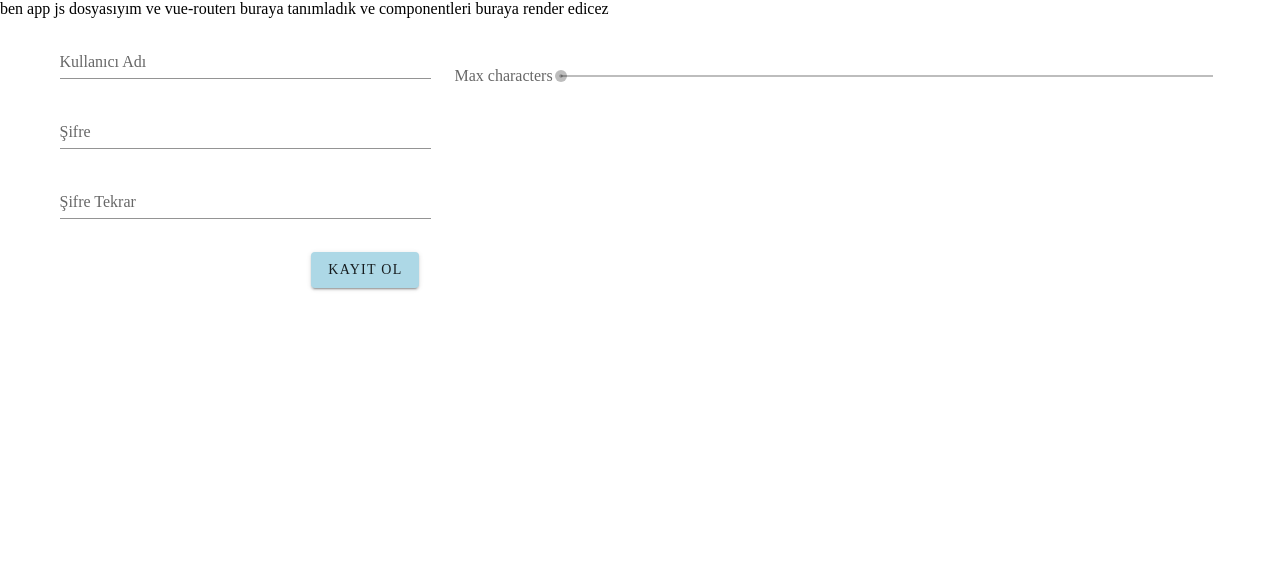
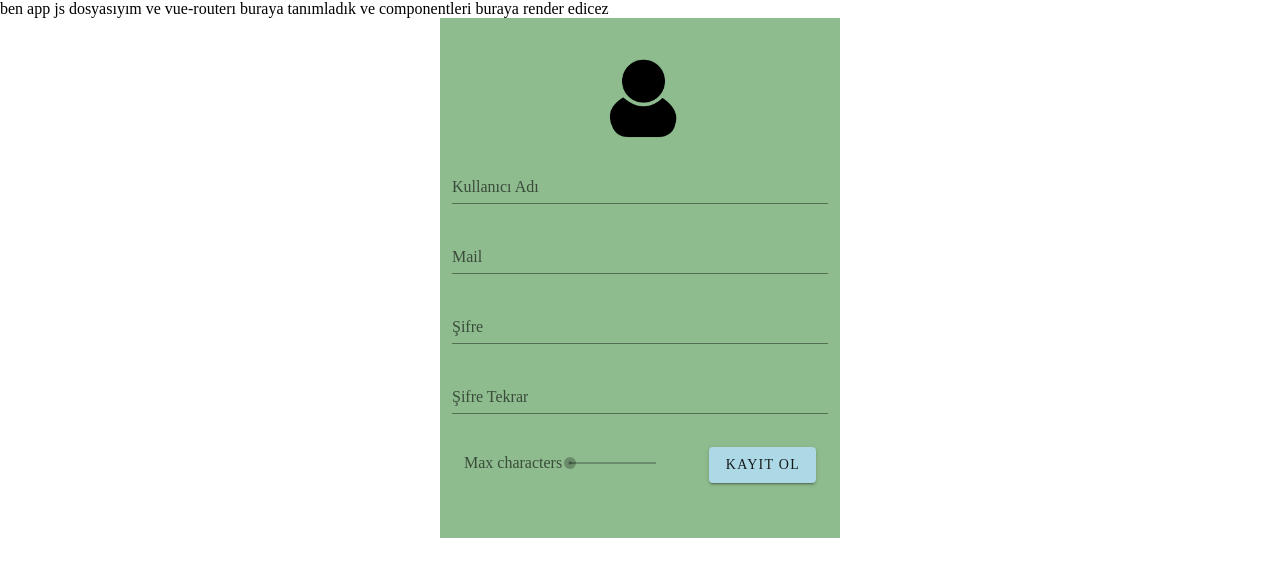
Before and after one commit to sanverakif/vue-register-app, a Vue app: page /KayitSayfasi in a window 1280 px wide. Shown: the top 576 px of the page. Built offline with nearby package versions, Linux system fonts and the light colour scheme.

Commit message:
register validator works

```diff
--- a/public/index.html
+++ b/public/index.html
@@ -1,19 +1,29 @@
 <!DOCTYPE html>
 <html lang="en">
-  <head>
+
+<head>
     <meta charset="utf-8">
     <meta http-equiv="X-UA-Compatible" content="IE=edge">
     <meta name="viewport" content="width=device-width,initial-scale=1.0">
     <link rel="icon" href="<%= BASE_URL %>favicon.ico">
-    <title><%= htmlWebpackPlugin.options.title %></title>
+    <title>
+        <%= htmlWebpackPlugin.options.title %>
+    </title>
     <link rel="stylesheet" href="https://fonts.googleapis.com/css?family=Roboto:100,300,400,500,700,900">
     <link rel="stylesheet" href="https://cdn.jsdelivr.net/npm/@mdi/font@latest/css/materialdesignicons.min.css">
-  </head>
-  <body>
+
+    <!-- <link href="https://cdnjs.cloudflare.com/ajax/libs/font-awesome/6.0.0/css/all.min.css" rel="stylesheet" />
+    <link href="https://fonts.googleapis.com/css?family=Roboto:300,400,500,700&display=swap" rel="stylesheet" />
+    <link href="https://cdnjs.cloudflare.com/ajax/libs/mdb-ui-kit/4.1.0/mdb.min.css" rel="stylesheet" /> -->
+
+</head>
+
+<body>
     <noscript>
       <strong>We're sorry but <%= htmlWebpackPlugin.options.title %> doesn't work properly without JavaScript enabled. Please enable it to continue.</strong>
     </noscript>
     <div id="app"></div>
     <!-- built files will be auto injected -->
-  </body>
+</body>
+
 </html>
--- a/src/views/KayitSayfasi.vue
+++ b/src/views/KayitSayfasi.vue
@@ -1,4 +1,7 @@
 <template>
+  <div class="mainDiv">
+    <br /><br />
+    <div><img class="center" src="../assets/userIcon.png" /></div>
     <v-container>
       <v-row justify="space-between">
         <v-col>
@@ -7,34 +10,59 @@
             <!--değer girişleri için gereken inputlar-->
             <v-text-field
               label="Kullanıcı Adı"
+              placeholder="abcd123"
               id="kullaniciAdi"
               v-model="kullaniciAdi"
             ></v-text-field>
 
+            <!--İnputa girişin sağlanması için belirtilen şekilde girilmelidir ve bunun geçerli olması için ise required değerini kullanmamız gerekmektedir
+
+
+            -->
+
+            <v-text-field
+              v-model="mail"
+              label="Mail"
+              placeholder="sa@gmail.com"
+              id="mail"
+              :rules="mailRules"
+              required
+            >
+            </v-text-field>
+
             <!--sifre aynı olmalı-karakter kontrolu- 1 büyük 1 küçük dahil en az 8 karakter-şifre güçlüğü belirlenicek.-->
-          <v-text-field label="Şifre" v-model="sifre"> </v-text-field>
+            <v-text-field label="Şifre" placeholder="Ankara" v-model="sifre">
+            </v-text-field>
             <v-text-field
               label="Şifre Tekrar"
+              placeholder="Ankara"
               v-model="sifreTekrar"
             ></v-text-field>
-
             <v-col>
+              <td style="float: left">
+                <!--Karakter sınırı: girilen değer 2.tekrarda aynı olmalıdır-->
+                <v-slider
+                  label="Max characters"
+                  style="width: 200px"
+                ></v-slider>
+              </td>
+              <td style="float: right">
                 <!--şartlar sağlanırsa kayıt olunup başarılı mesajı gösterilsin.-->
                 <v-btn
                   style="background-color: lightblue; float: right"
                   @click="passWordLogin"
                   >Kayıt ol</v-btn
                 >
+              </td>
+
             </v-col>
+
           </v-form>
         </v-col>
-      <!--Karakter sınırı: girilen değer 2.tekrarda aynı olmalıdır-->
-      <v-col cols="12" md="8" style="margin-top: 30px">
-        <v-slider label="Max characters"></v-slider>
-        <v-col style="margin-top: 70px">{{ sifreSonuc }}</v-col>
-      </v-col>
       </v-row>
+       <v-col>{{ sifreSonuc }}</v-col>
     </v-container>
+  </div>
 </template>
 
 <script>
@@ -44,13 +72,18 @@ export default {
 
   data() {
     return {
+      mail: "",
+      mailRules: [
+        (v) => !!v || "E-mail is required",
+        (v) => /.+@.+\..+/.test(v) || "E-mail must be valid",
+      ],
       kullaniciAdi: "",
       kullanici: [],
       sifre: "",
       sifreTekrar: "",
       karakterSinir: 0,
       sifreSonuc: "",
-      sifreKural: "^(?=.*?[A-Z])(?=.*?[a-z]).{6,}$",
+      sifreKural: "^(?=.*?[A-Z])(?=.*?[a-z]).{6,}$", // regex kullanımı bakılıyor
     };
   },
   methods: {
@@ -87,12 +120,12 @@ export default {
 
       // }
 
-      if (sifre == sifreTekrar) {
-        this.sifreSonuc = "sifreler aynı";
+      if (sifre == sifreTekrar && sifre != null && sifreTekrar != null) {
+        this.sifreSonuc = "Şifreler aynı";
         this.reset();
         return true;
       } else {
-        this.sifreSonuc = "sifreler aynı değil";
+        this.sifreSonuc = "Geçersiz şifre";
         this.reset();
         return false;
       }
@@ -112,3 +145,22 @@ export default {
   },
 };
 </script>
+
+<style>
+.center {
+  display: block;
+  margin-left: auto;
+  margin-right: auto;
+  width: 25%;
+}
+.mainDiv {
+  margin-left: auto;
+  margin-right: auto;
+  background-color: darkseagreen;
+  width: 400px;
+  height: 520px;
+}
+img {
+  border-radius: 50%;
+}
+</style>
```
Also changed, not shown: src/router/index.js (+6 -1 lines), src/views/RegisterView.vue (added, +119 -0 lines), src/assets/userIcon.png (added). Lines whose indentation alone changed are shown as unchanged.
